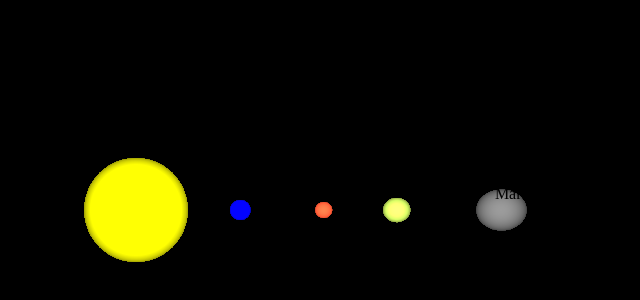
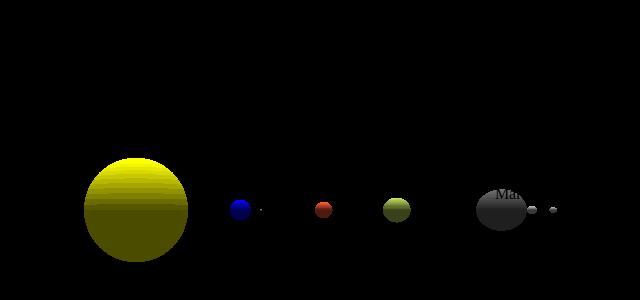
Before and after one commit to AyushMali-17/3dPlanets-, a plain HTML site: page index.html in a window 1280 px wide. Shown: the part 190-490 px from the top of the page, without its empty margins (504-1144 px from the left). Drawn offline with nearby package versions, Linux system fonts and the light colour scheme; animation ran at ten frames a second.

Commit message:
working on it -3

```diff
--- /dev/null
+++ b/app.js
@@ -0,0 +1,103 @@
+const scene = new THREE.Scene();
+scene.background = new THREE.CubeTextureLoader()
+  .setPath('textures/')
+  .load(['px.jpg', 'nx.jpg', 'py.jpg', 'ny.jpg', 'pz.jpg', 'nz.jpg']); // Set up a starry background
+const camera = new THREE.PerspectiveCamera(75, window.innerWidth / window.innerHeight, 0.1, 1000);
+const renderer = new THREE.WebGLRenderer();
+renderer.setSize(window.innerWidth, window.innerHeight);
+document.body.appendChild(renderer.domElement);
+
+const labelRenderer = new THREE.CSS2DRenderer();
+labelRenderer.setSize(window.innerWidth, window.innerHeight);
+labelRenderer.domElement.style.position = 'absolute';
+labelRenderer.domElement.style.top = '0';
+document.body.appendChild(labelRenderer.domElement);
+
+const ambientLight = new THREE.AmbientLight(0xffffff, 0.3);
+scene.add(ambientLight);
+const directionalLight = new THREE.DirectionalLight(0xffffff, 0.8);
+directionalLight.position.set(0, 1, 0);
+scene.add(directionalLight);
+
+function createOrbit(distance, color) {
+    const orbitGeometry = new THREE.RingGeometry(distance - 0.2, distance + 0.2, 64);
+    const orbitMaterial = new THREE.MeshBasicMaterial({ color: color, side: THREE.DoubleSide });
+    const orbit = new THREE.Mesh(orbitGeometry, orbitMaterial);
+    orbit.rotation.x = Math.PI / 2;
+    scene.add(orbit);
+}
+
+function createPlanet(size, color, distance, name, moons) {
+    const geometry = new THREE.SphereGeometry(size, 32, 32);
+    const material = new THREE.MeshStandardMaterial({ color: color, flatShading: true });
+    const planet = new THREE.Mesh(geometry, material);
+    planet.position.x = distance;
+    planet.name = name;
+    createOrbit(distance, 0x888888);
+    if (moons) {
+        moons.forEach(moon => {
+            const moonGeometry = new THREE.SphereGeometry(moon.size, 16, 16);
+            const moonMaterial = new THREE.MeshStandardMaterial({ color: moon.color });
+            const moonMesh = new THREE.Mesh(moonGeometry, moonMaterial);
+            moonMesh.position.set(moon.distance, 0, 0);
+            planet.add(moonMesh);
+        });
+    }
+    return planet;
+}
+
+function createLabel(name, vector) {
+    const div = document.createElement('div');
+    div.className = 'label';
+    div.textContent = name;
+    div.style.marginTop = '-1em';
+    const label = new THREE.CSS2DObject(div);
+    label.position.set(vector.x, vector.y, vector.z);
+    return label;
+}
+
+const sun = createPlanet(5, 0xFFFF00, 0, 'Sun', []);
+scene.add(sun);
+const planets = [
+    createPlanet(1, 0x0000FF, 10, 'Earth', [{size: 0.1, color: 0xAAAAAA, distance: 2}]),
+    createPlanet(0.8, 0xFF5733, 18, 'Mars', []),
+    createPlanet(1.2, 0xBADA55, 25, 'Venus', []),
+    createPlanet(2, 0x666666, 35, 'Jupiter', [{size: 0.4, color: 0xBBBBBB, distance: 3}, {size: 0.3, color: 0xBBBBBB, distance: 5}])
+];
+planets.forEach(planet => {
+    scene.add(planet);
+    const label = createLabel(planet.name, planet.position);
+    planet.add(label);
+});
+
+const controls = new THREE.OrbitControls(camera, renderer.domElement);
+controls.enableZoom = true;
+camera.position.z = 50;
+const raycaster = new THREE.Raycaster();
+const mouse = new THREE.Vector2();
+
+function onMouseMove(event) {
+    mouse.x = (event.clientX / window.innerWidth) * 2 - 1;
+    mouse.y = - (event.clientY / window.innerHeight) * 2 + 1;
+}
+
+function onClick(event) {
+    raycaster.setFromCamera(mouse, camera);
+    const intersects = raycaster.intersectObjects(scene.children, true);
+    if (intersects.length > 0) {
+        const obj = intersects[0].object;
+        const info = document.getElementById('info');
+        info.style.display = 'block';
+        info.innerHTML = 'Clicked on: ' + obj.name + '<br>' + 'Details about the planet or moon will be shown here.';
+    }
+}
+
+window.addEventListener('mousemove', onMouseMove, false);
+window.addEventListener('click', onClick, false);
+
+function animate() {
+    requestAnimationFrame(animate);
+    renderer.render(scene, camera);
+    labelRenderer.render(scene, camera);
+}
+animate();
--- a/index.html
+++ b/index.html
@@ -3,9 +3,10 @@
 <head>
     <meta charset="UTF-8">
     <meta name="viewport" content="width=device-width, initial-scale=1.0">
-    <title>3D Solar System</title>
+    <title>3D Solar System - Advanced</title>
+    <link rel="stylesheet" href="styles.css">
     <style>
-        body { margin: 0; }
+        body { margin: 0; background: #000; }
         canvas { display: block; }
         #info {
             position: absolute;
@@ -14,7 +15,7 @@
             color: white;
             z-index: 100;
             font-family: Arial, sans-serif;
-            background-color: rgba(0, 0, 0, 0.5);
+            background-color: rgba(0, 0, 0, 0.8);
             padding: 10px;
             border-radius: 5px;
             display: none;
@@ -26,79 +27,6 @@
     <script src="https://cdn.jsdelivr.net/npm/three@0.128.0/build/three.min.js"></script>
     <script src="https://cdn.jsdelivr.net/npm/three@0.128.0/examples/js/controls/OrbitControls.js"></script>
     <script src="https://cdn.jsdelivr.net/npm/three@0.128.0/examples/js/renderers/CSS2DRenderer.js"></script>
-    <script>
-        const scene = new THREE.Scene();
-        const camera = new THREE.PerspectiveCamera(75, window.innerWidth / window.innerHeight, 0.1, 1000);
-        const renderer = new THREE.WebGLRenderer();
-        renderer.setSize(window.innerWidth, window.innerHeight);
-        document.body.appendChild(renderer.domElement);
-        const labelRenderer = new THREE.CSS2DRenderer();
-        labelRenderer.setSize(window.innerWidth, window.innerHeight);
-        labelRenderer.domElement.style.position = 'absolute';
-        labelRenderer.domElement.style.top = '0';
-        document.body.appendChild(labelRenderer.domElement);
-        const ambientLight = new THREE.AmbientLight(0xffffff, 0.5);
-        scene.add(ambientLight);
-        const pointLight = new THREE.PointLight(0xffffff, 1);
-        camera.add(pointLight);
-        scene.add(camera);
-        function createPlanet(size, color, distance, name) {
-            const geometry = new THREE.SphereGeometry(size, 32, 32);
-            const material = new THREE.MeshStandardMaterial({ color: color });
-            const planet = new THREE.Mesh(geometry, material);
-            planet.position.x = distance;
-            planet.name = name;
-            return planet;
-        }
-        function createLabel(name, vector) {
-            const div = document.createElement('div');
-            div.className = 'label';
-            div.textContent = name;
-            div.style.marginTop = '-1em';
-            const label = new THREE.CSS2DObject(div);
-            label.position.set(vector.x, vector.y, vector.z);
-            return label;
-        }
-        const sun = createPlanet(5, 0xFFFF00, 0, 'Sun');
-        scene.add(sun);
-        const planets = [
-            createPlanet(1, 0x0000FF, 10, 'Earth'),
-            createPlanet(0.8, 0xFF5733, 18, 'Mars'),
-            createPlanet(1.2, 0xBADA55, 25, 'Venus'),
-            createPlanet(2, 0x666666, 35, 'Jupiter')
-        ];
-        planets.forEach(planet => {
-            scene.add(planet);
-            const label = createLabel(planet.name, planet.position);
-            planet.add(label);
-        });
-        const controls = new THREE.OrbitControls(camera, renderer.domElement);
-        controls.enableZoom = true;
-        camera.position.z = 50;
-        const raycaster = new THREE.Raycaster();
-        const mouse = new THREE.Vector2();
-        function onMouseMove(event) {
-            mouse.x = (event.clientX / window.innerWidth) * 2 - 1;
-            mouse.y = - (event.clientY / window.innerHeight) * 2 + 1;
-        }
-        function onClick(event) {
-            raycaster.setFromCamera(mouse, camera);
-            const intersects = raycaster.intersectObjects(scene.children, true);
-            if (intersects.length > 0) {
-                const obj = intersects[0].object;
-                const info = document.getElementById('info');
-                info.style.display = 'block';
-                info.innerHTML = 'Clicked on: ' + obj.name;
-            }
-        }
-        window.addEventListener('mousemove', onMouseMove, false);
-        window.addEventListener('click', onClick, false);
-        function animate() {
-            requestAnimationFrame(animate);
-            renderer.render(scene, camera);
-            labelRenderer.render(scene, camera);
-        }
-        animate();
-    </script>
+    <script src="app.js"></script>
 </body>
 </html>
```
